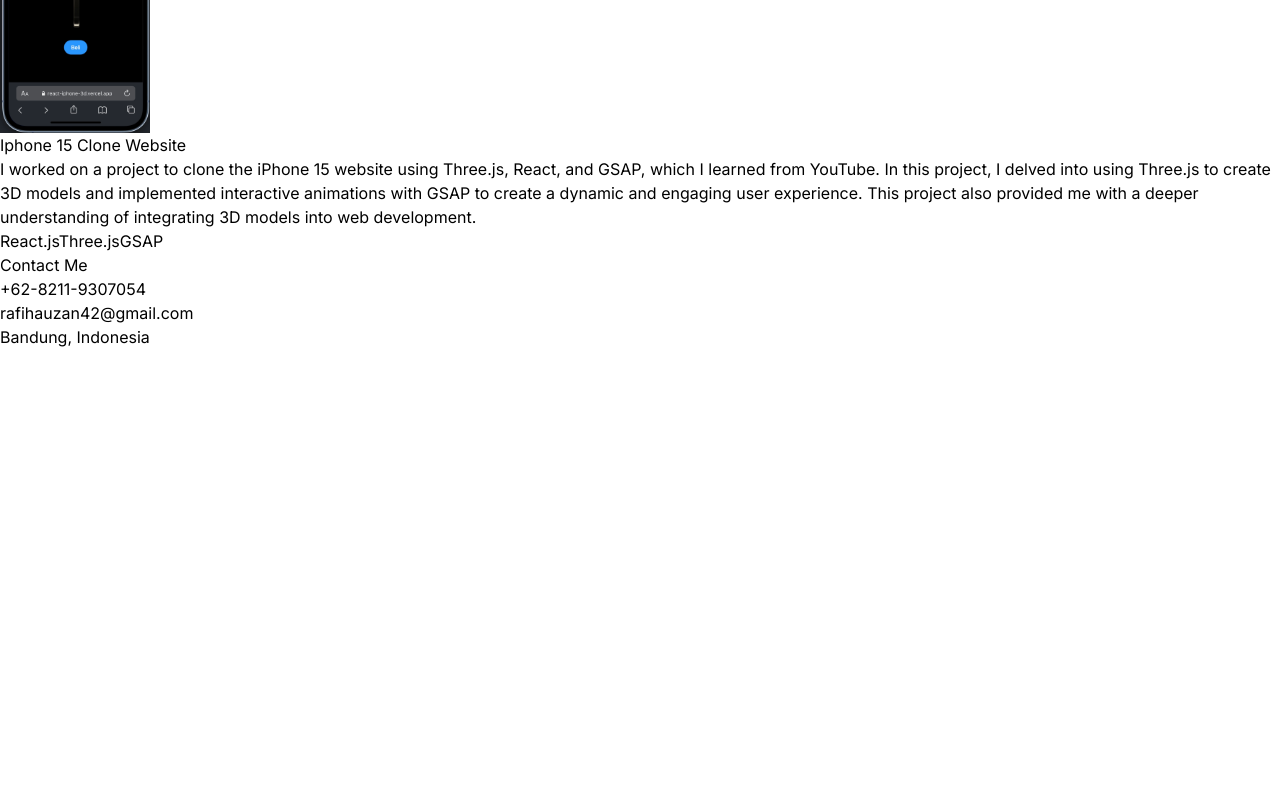
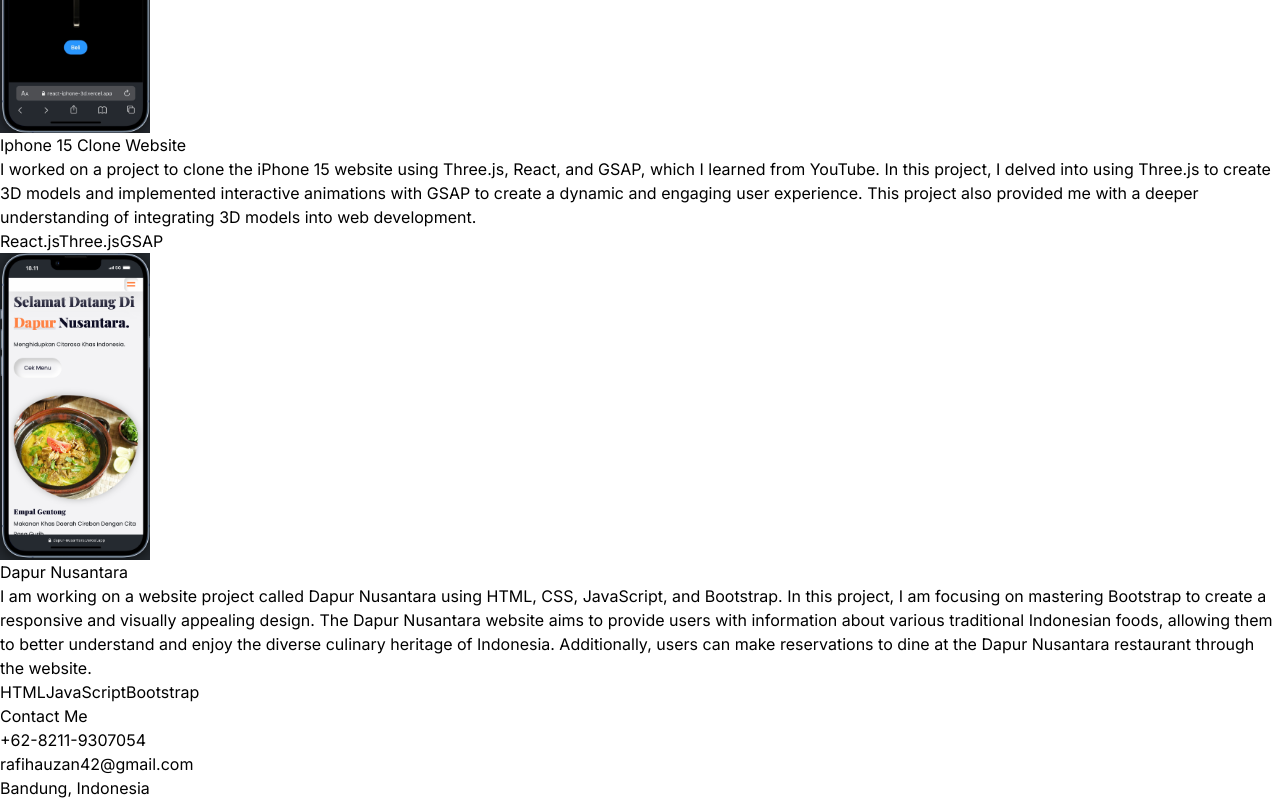
Before and after one commit to hauzanrafiattallah/Hauzan-Portfolio, a React (Vite) app: page / in a window 1280 px wide. Shown: the part 2124-2924 px from the top of the page. Before the commit the page ends 2473 px from the top, so only its background shows below. Built offline with nearby package versions, Linux system fonts and the light colour scheme.

Commit message:
`chore: Add project3 to HERO_CONTENT and PROJECTS`

```diff
--- a/src/constants/index.js
+++ b/src/constants/index.js
@@ -1,5 +1,6 @@
 import project1 from "../assets/projects/project-1.jpg";
 import project2 from "../assets/projects/project-2.jpg";
+import project3 from "../assets/projects/project-3.jpg";
 
 export const HERO_CONTENT =
   "Crafting seamless user experiences with clean, responsive, and dynamic front-end designs that bring your ideas to life. Want to see the magic behind the code? Dive deeper into my journey and expertise below.";
@@ -41,6 +42,14 @@
     technologies: ["React.js", "Three.js", "GSAP"],
     url: "https://react-iphone-3d.vercel.app/",
   },
+  {
+    title: "Dapur Nusantara",
+    image: project3,
+    description:
+      "I am working on a website project called Dapur Nusantara using HTML, CSS, JavaScript, and Bootstrap. In this project, I am focusing on mastering Bootstrap to create a responsive and visually appealing design. The Dapur Nusantara website aims to provide users with information about various traditional Indonesian foods, allowing them to better understand and enjoy the diverse culinary heritage of Indonesia. Additionally, users can make reservations to dine at the Dapur Nusantara restaurant through the website.",
+    technologies: ["HTML", "JavaScript", "Bootstrap"],
+    url: "https://dapur-nusantara.vercel.app/",
+  },
 ];
 
 export const CONTACT = {
```
Also changed, not shown: src/assets/projects/project-3.jpg (added).
